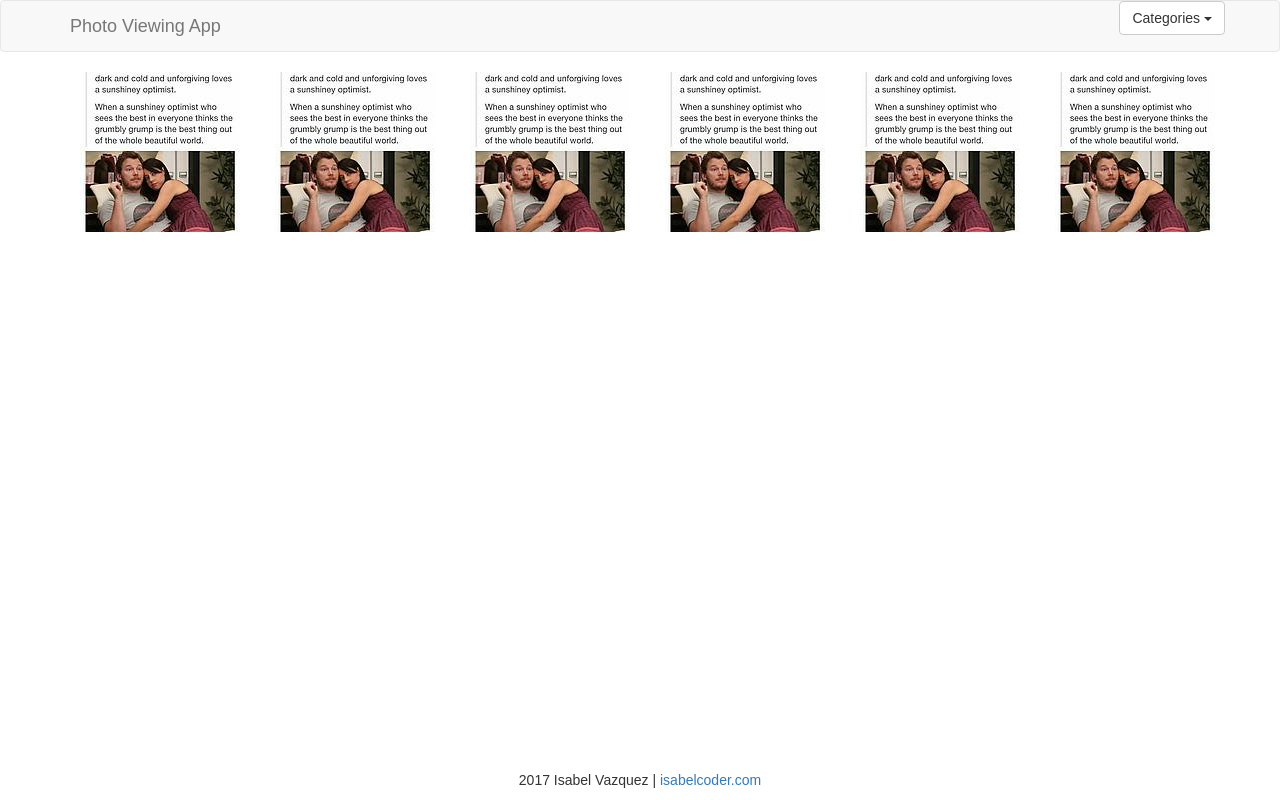
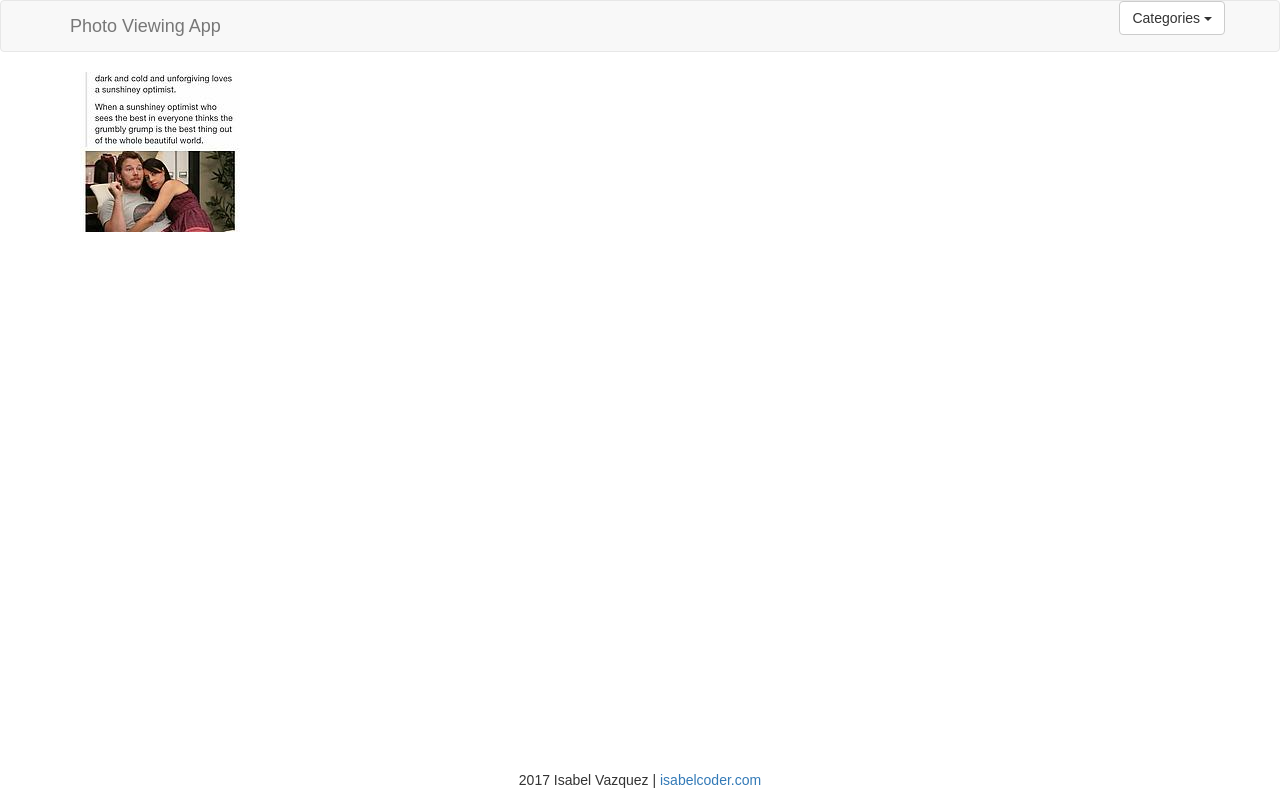
Before and after one commit to IsabelVazquez/React-Redux, a React (Create React App) app: page / in a window 1280 px wide. Built offline with nearby package versions, Linux system fonts and the light colour scheme.

Commit message:
starting Redux

```diff
--- a/package.json
+++ b/package.json
@@ -3,13 +3,13 @@
   "version": "0.1.0",
   "private": true,
   "dependencies": {
-    "es6-promise": "^4.1.1",
-    "isomorphic-fetch": "^2.2.1",
     "react": "^16.0.0",
     "react-bootstrap": "^0.31.5",
     "react-dom": "^16.0.0",
+    "react-redux": "^5.0.6",
     "react-router-dom": "^4.2.2",
-    "react-scripts": "1.0.14"
+    "react-scripts": "1.0.14",
+    "redux": "^3.7.2"
   },
   "scripts": {
     "start": "react-scripts start",
--- a/src/App.js
+++ b/src/App.js
@@ -1,7 +1,7 @@
 import React, { Component } from 'react';
 import Header from './components/Header';
 import Footer from './components/Footer';
-import ImageList from './components/ImageList';
+import ImageListContainer from './containers/ImageListContainer';
 
 import './App.css';
 
@@ -11,7 +11,7 @@ class App extends Component {
     return (
       <div className="App">
         <Header />
-        <ImageList />
+        <ImageListContainer />
         <Footer />
       </div>
     );
--- a/src/components/ImageList.js
+++ b/src/components/ImageList.js
@@ -8,11 +8,6 @@ export default class ImageList extends Component {
        <Grid class="post-gallery">
           <Row>
             <Col md={2}><Image /></Col>
-            <Col md={2}><Image /></Col>
-            <Col md={2}><Image /></Col>
-            <Col md={2}><Image /></Col>
-            <Col md={2}><Image /></Col>
-            <Col md={2}><Image /></Col>
           </Row>
        </Grid>
     )
--- a/src/containers/ImageListContainer.js
+++ b/src/containers/ImageListContainer.js
@@ -1,7 +1,10 @@
 import React, { Component } from 'react';
-import ImageList from './components/ImageList';
+import { bindActionCreators } from 'redux';
+import { connect } from 'react-redux';
+import { fetchImages } from '../actions/imgur';
+import ImageList from '../components/ImageList';
 
-export default class Image extends Component {
+class ImageListContainer extends Component {
   constructor() {
     super();
 
@@ -10,13 +13,22 @@ export default class Image extends Component {
     }
   }
 
-  componentDidMount() {
-    fetch("/API_URL")
-      .then(res => res.json())
-      .then(images => this.setState({ images }))
-  }
+  // componentDidMount() {
+  //   fetch("/API_URL")
+  //     .then(res => res.json())
+  //     .then(images => this.setState({ images }))
+  // }
 
   render() {
     return <ImageList images={this.state.images} />;
   }
 }
+
+function mapStateToProps(state) {
+  return {
+    //must be in store from reducers
+    images: state.images
+  };
+}
+
+export default connect(mapStateToProps)(ImageListContainer);
--- a/src/containers/SearchContainer.js
+++ /dev/null
@@ -1,2 +0,0 @@
-import React, { Component } from 'react';
-import Search from './components/Search';
--- a/src/index.js
+++ b/src/index.js
@@ -1,8 +1,19 @@
 import React from 'react';
 import ReactDOM from 'react-dom';
+import { createStore } from 'redux';
+import { Provider } from 'react-redux';
+import allReducers from './reducers/root';
 import './index.css';
 import App from './App';
 import registerServiceWorker from './registerServiceWorker';
 
-ReactDOM.render(<App />, document.getElementById('root'));
+//allReducers - To Be Imported and inserted into createStore
+const store = createStore(allReducers);
+
+ReactDOM.render(
+  <Provider store={store}>
+    <App />
+  </Provider>, document.getElementById('root')
+);
+
 registerServiceWorker();
--- /dev/null
+++ b/src/reducers/root.js
@@ -0,0 +1,6 @@
+import { combineReducers } from 'redux';
+// import { tbdReducer } from './tbd';
+
+export default combineReducers({
+ // images: tbdReducer,
+});
```
